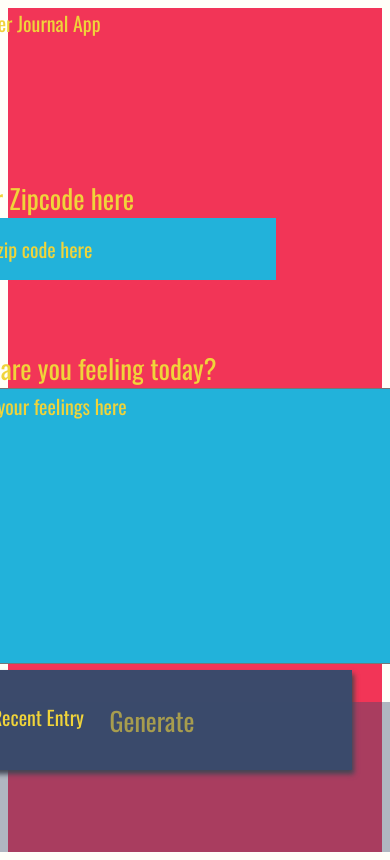
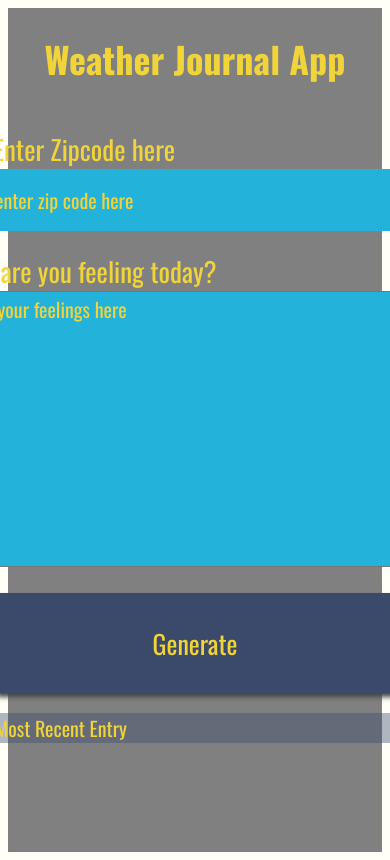
Before and after one commit to armandorf/fend-project-3-weather-journal-app, a website: page website/index.html in a window 390 px wide. Shown: the top 860 px of the page. Drawn offline with nearby package versions, Linux system fonts and the light colour scheme; a web font is replaced by a local one.

Commit message:
Reformat html and css source code and add some style to page with css to be mobile friendly

```diff
--- a/website/index.html
+++ b/website/index.html
@@ -7,25 +7,27 @@
     <link rel="stylesheet" href="style.css">
 </head>
 <body>
-<div id = "app">
-  <div class ="holder headline">
-    Weather Journal App
+<div id="app">
+    <div class="holder headline">
+        <h1>Weather Journal App</h1>
     </div>
-  <div class ="holder zip">
+    <div class="holder zip">
         <label for="zip">Enter Zipcode here</label>
         <input type="text" id="zip" placeholder="enter zip code here">
     </div>
-  <div class ="holder feel">
+    <div class="holder feel">
         <label for="feelings">How are you feeling today?</label>
-    <textarea class= "myInput" id="feelings" placeholder="Enter your feelings here" rows="9" cols="50"></textarea>
-    <button id="generate" type = "submit"> Generate </button>
+        <textarea class="myInput" id="feelings" placeholder="Enter your feelings here" rows="9" cols="50"></textarea>
     </div>
-  <div class ="holder entry">
-    <div class = "title">Most Recent Entry</div>
-   <div id = "entryHolder">
-    <div id = "date"></div>
-   <div id = "temp"></div>
-   <div id = "content"></div>
+    <div class="holder">
+        <button id="generate" type="submit">Generate</button>
+    </div>
+    <div class="holder entry">
+        <div class="title">Most Recent Entry</div>
+        <div id="entryHolder">
+            <div id="date"></div>
+            <div id="temp"></div>
+            <div id="content"></div>
         </div>
     </div>
 </div>
--- a/website/style.css
+++ b/website/style.css
@@ -1,14 +1,16 @@
-body{
+body {
     background: #fffff8;
     font-family: -apple-system, BlinkMacSystemFont, sans-serif;
 }
 
-#app{
+#app {
     display: grid;
-    grid-auto-rows: minmax(150px, auto);
-    /* grid-template-columns:  */
-    height:100vh;
-    background: #f23557;
+    grid-template-columns: 1fr;
+    /*grid-template-rows: 40px 60px 100px 20px 60px;*/
+    grid-auto-rows: min-content; /*minmax(20px, auto);*/
+    justify-items: center;
+    height: 100vh;
+    background: grey; /*#f23557;*/
     color: #f0d43a;
     justify-content: center;
     grid-gap: 1em;
@@ -16,55 +18,56 @@ body{
     font-family: 'Oswald', sans-serif;
 }
 
-.holder{
+.holder {
 
 }
 
-.entry{
+.entry {
     background: rgba(59, 74, 107, .4);
 }
 
-#entryHolder{
+#entryHolder {
+    width: 400px;
+}
+
+#date {
 
 }
 
-#date{
+#temp {
 
 }
 
-#temp{
-
-}
-
-#content{
+#content {
 
 }
 
 .headline {
+    align-self: center;
+}
 
-}
-.title{
+.title {
 
 }
 
 /*  Basic Styling To Override Default For Basic HTML Elements */
-label{
-    display:block;
+label {
+    display: block;
     font-size: 27px;
 }
 
-input{
-    display:block;
+input {
+    display: block;
     height: 60px;
-    width: 320px;
-    background:#22b2da;
+    width: 400px;
+    background: #22b2da;
     color: #f0d43a;
     font-size: 20px;
     font-family: 'Oswald', sans-serif;
     border: none;
 }
 
-button{
+button {
     width: 400px;
     height: 100px;
     background: #3b4a6b;
@@ -74,24 +77,31 @@ button{
     border: none;
     box-shadow: 2px 4px 5px #444;
 }
-h1{
+
+button:hover {
+    background: #3c7d9c;
+}
+
+h1 {
     font-size: 36px;
 }
 
-textarea{
-    background:#22b2da;
+textarea {
+    background: #22b2da;
     color: #f0d43a;
     font-size: 20px;
     font-family: 'Oswald', sans-serif;
 }
-/* Reset style for HTML element on active to have no border*/
+
+/* Reset style for HTML element on active to have no border */
 input:focus,
 select:focus,
 textarea:focus,
 button:focus {
     outline: none;
 }
-/* Style for Placeholder Text*/
+
+/* Style for Placeholder Text */
 ::placeholder { /* Firefox, Chrome, Opera */
     color: #f0d43a;
     font-family: 'Oswald', sans-serif;
```
Lines whose indentation alone changed are shown as unchanged.
